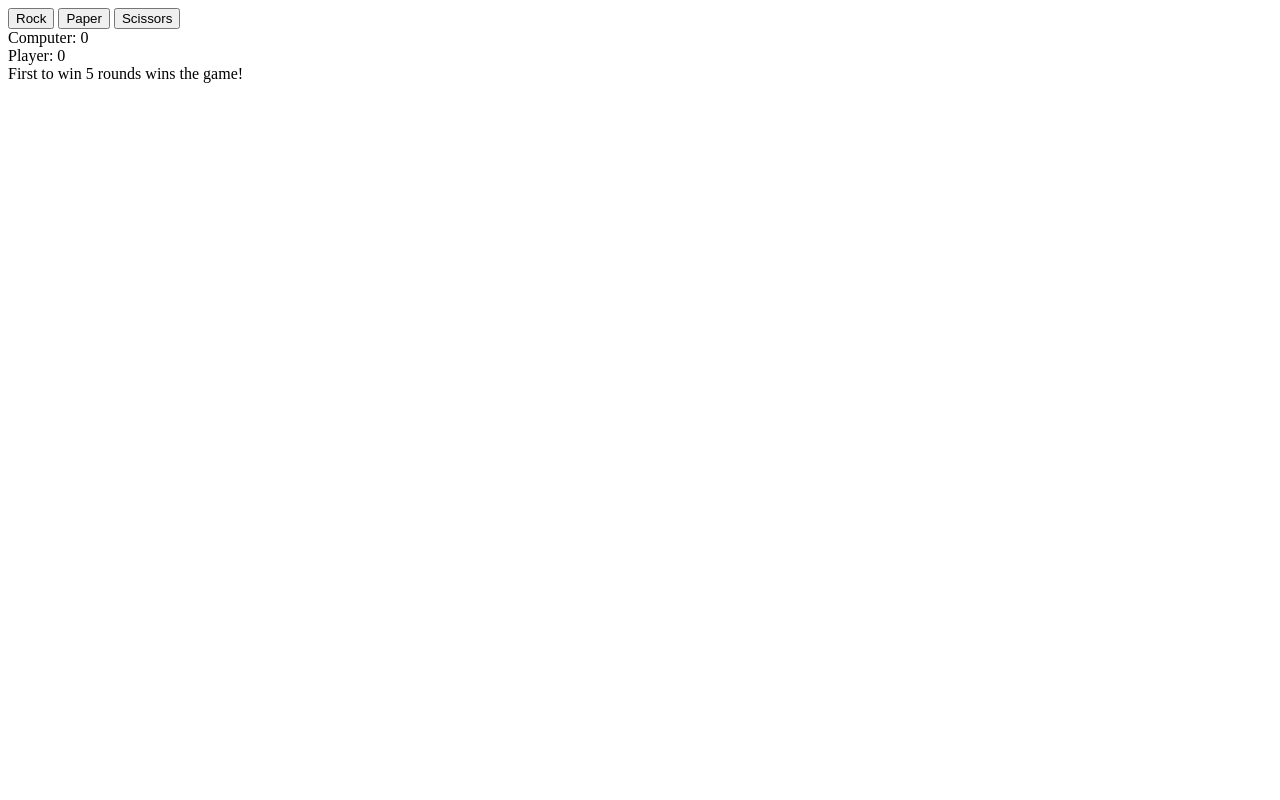
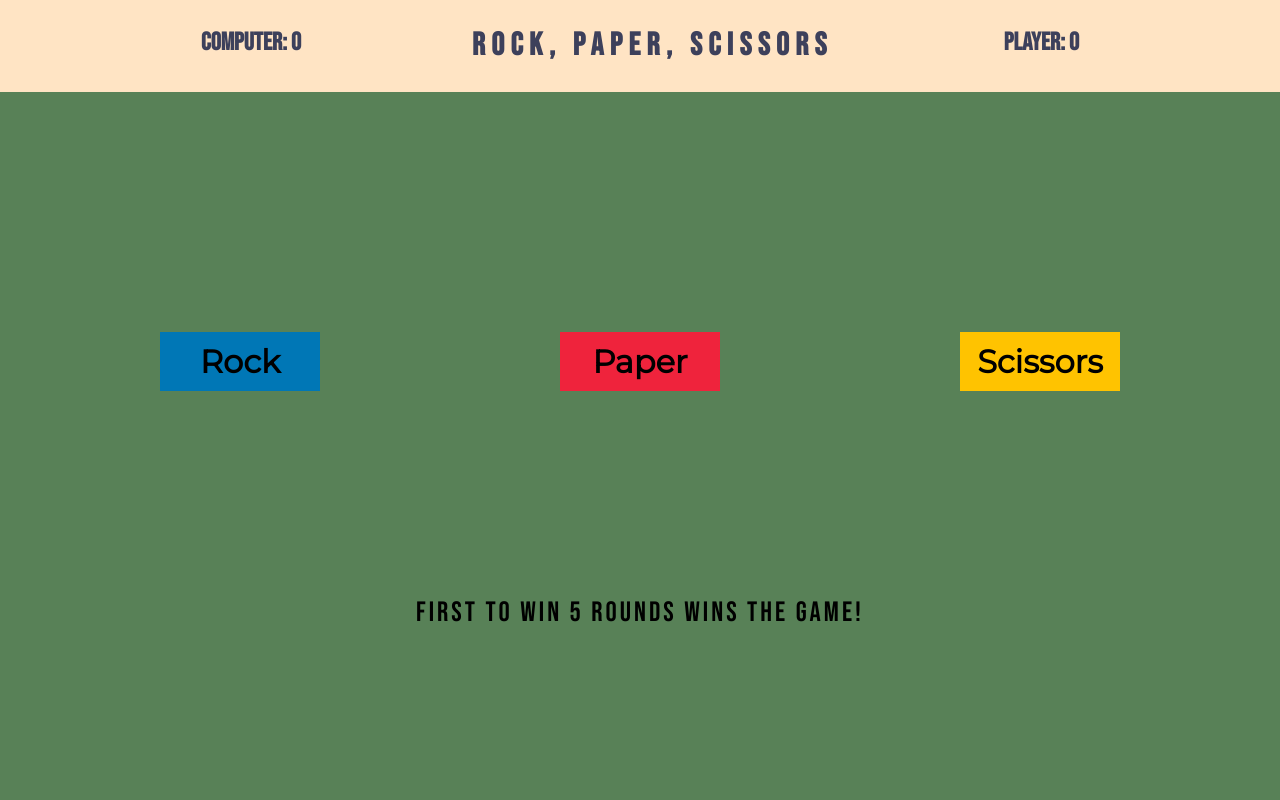
Before and after one commit to jayhons99/odin-rock-paper-scissors, a plain HTML site: page index.html in a window 1280 px wide. Shown: the top 800 px of the page. Drawn offline with Linux system fonts and the light colour scheme.

Commit message:
styled ui

```diff
--- a/index.html
+++ b/index.html
@@ -10,17 +10,30 @@
     <title></title>
     <meta name="description" content="" />
     <meta name="viewport" content="width=device-width, initial-scale=1" />
-    <link rel="stylesheet" href="" />
+    <link rel="stylesheet" href="styles.css" />
+    <style>
+      @import url("https://fonts.googleapis.com/css2?family=Bebas+Neue&family=Montserrat&display=swap");
+    </style>
   </head>
   <body>
     <!-- UI implementation  -->
-    <button id="rock" class="choice">Rock</button>
-    <button id="paper" class="choice">Paper</button>
-    <button id="scissors" class="choice">Scissors</button>
-    <div id="result"></div>
-    <div class="score">Computer: <span id="compScore">0</span></div>
-    <div class="score">Player: <span id="playerScore">0</span></div>
-    <div id="isGameOver">First to win 5 rounds wins the game!</div>
+    <div class="header">
+      <div class="score">Computer: <span id="compScore">0</span></div>
+      <h1>Rock, Paper, Scissors</h1>
+      <div class="score">Player: <span id="playerScore">0</span></div>
+    </div>
+    <div class="main">
+      <div class="choices">
+        <button id="rock" class="choice">Rock</button>
+        <button id="paper" class="choice">Paper</button>
+        <button id="scissors" class="choice">Scissors</button>
+      </div>
+      <div id="results">
+        <div id="result"></div>
+        <div id="isGameOver">First to win 5 rounds wins the game!</div>
+      </div>
+    </div>
+    <div class="fill"></div>
     <script src="index.js" async defer></script>
   </body>
 </html>
--- /dev/null
+++ b/styles.css
@@ -0,0 +1,228 @@
+/* http://meyerweb.com/eric/tools/css/reset/
+   v2.0 | 20110126
+   License: none (public domain)
+*/
+
+html,
+body,
+div,
+span,
+applet,
+object,
+iframe,
+h1,
+h2,
+h3,
+h4,
+h5,
+h6,
+p,
+blockquote,
+pre,
+a,
+abbr,
+acronym,
+address,
+big,
+cite,
+code,
+del,
+dfn,
+em,
+img,
+ins,
+kbd,
+q,
+s,
+samp,
+small,
+strike,
+strong,
+sub,
+sup,
+tt,
+var,
+b,
+u,
+i,
+center,
+dl,
+dt,
+dd,
+ol,
+ul,
+li,
+fieldset,
+form,
+label,
+legend,
+table,
+caption,
+tbody,
+tfoot,
+thead,
+tr,
+th,
+td,
+article,
+aside,
+canvas,
+details,
+embed,
+figure,
+figcaption,
+footer,
+header,
+hgroup,
+menu,
+nav,
+output,
+ruby,
+section,
+summary,
+time,
+mark,
+audio,
+video {
+  margin: 0;
+  padding: 0;
+  border: 0;
+  font-size: 100%;
+  font: inherit;
+  vertical-align: baseline;
+}
+/* HTML5 display-role reset for older browsers */
+article,
+aside,
+details,
+figcaption,
+figure,
+footer,
+header,
+hgroup,
+menu,
+nav,
+section {
+  display: block;
+}
+body {
+  line-height: 1;
+}
+ol,
+ul {
+  list-style: none;
+}
+blockquote,
+q {
+  quotes: none;
+}
+blockquote:before,
+blockquote:after,
+q:before,
+q:after {
+  content: "";
+  content: none;
+}
+table {
+  border-collapse: collapse;
+  border-spacing: 0;
+}
+
+/* -------------------------------- CUSTOM STYLES START HERE ---------------------------------------------------- */
+
+.header {
+  font-family: "Bebas Neue", cursive;
+}
+
+.header {
+  background-color: bisque;
+  display: flex;
+  justify-content: space-evenly;
+  padding: 30px;
+  color: #3d405b;
+}
+
+.header h1 {
+  font-size: 32px;
+  font-weight: 700;
+  letter-spacing: 0.4rem;
+}
+
+.header .score {
+  font-size: 25px;
+  font-weight: 700;
+}
+
+.main {
+  display: flex;
+  flex-direction: column;
+  align-items: center;
+  justify-content: center;
+  gap: 10rem;
+  padding: 15rem;
+  background-color: #588157;
+}
+
+#results {
+  font-family: "Bebas Neue", cursive;
+  text-align: center;
+  font-size: 28px;
+  letter-spacing: 3px;
+}
+
+#results div {
+  margin: 3rem;
+}
+
+.choices {
+  display: flex;
+  justify-content: center;
+  align-items: center;
+  gap: 15rem;
+}
+
+.choice {
+  border: none;
+  font-size: 32px;
+  height: auto;
+  width: 10rem;
+  padding: 10px;
+  font-family: "Montserrat", sans-serif;
+  font-weight: 700;
+}
+
+#rock {
+  background-color: #0077b6;
+}
+
+#paper {
+  background-color: #ef233c;
+}
+
+#scissors {
+  background-color: #ffc300;
+}
+
+.choice:hover {
+  cursor: pointer;
+}
+
+#rock:hover {
+  color: #0077b6;
+  background-color: black;
+}
+
+#paper:hover {
+  color: #ef233c;
+  background-color: black;
+}
+
+#scissors:hover {
+  color: #ffc300;
+  background-color: black;
+}
+
+.fill {
+  background-color: bisque;
+  padding: 13rem;
+}
```
